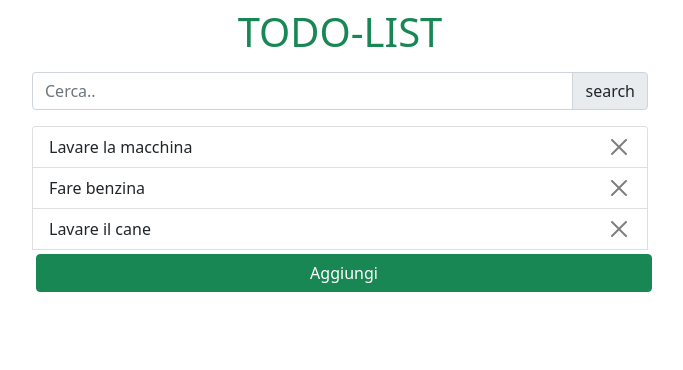
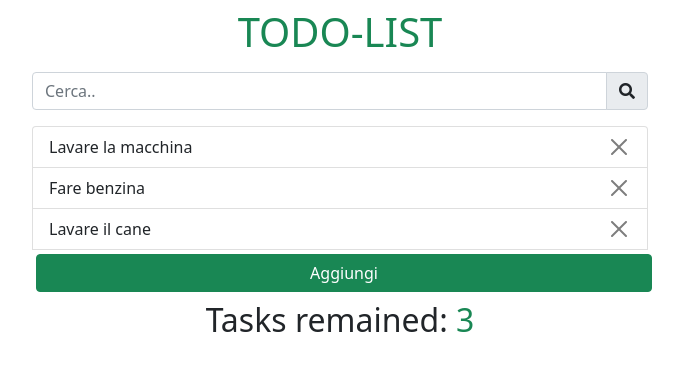
Before and after one commit to Roccofranchini/vue-todolist, a plain HTML site: page index.html in a window 1280 px wide. Shown: the whole page, without its empty margins (300-983 px from the left). Drawn offline with nearby package versions, Linux system fonts and the light colour scheme.

Commit message:
counter-added

```diff
--- a/css/style.css
+++ b/css/style.css
@@ -21,3 +21,7 @@ li {
 	box-shadow: 0 0 0 0.25rem rgba(26, 225, 36, 0.25);
 	opacity: 1;
 }
+
+.counter {
+	text-align: center;
+}
--- a/index.html
+++ b/index.html
@@ -4,6 +4,11 @@
 		<meta charset="UTF-8" />
 		<meta http-equiv="X-UA-Compatible" content="IE=edge" />
 		<meta name="viewport" content="width=device-width, initial-scale=1.0" />
+		<link
+			rel="stylesheet"
+			href="https://cdnjs.cloudflare.com/ajax/libs/font-awesome/5.15.3/css/all.min.css"
+			referrerpolicy="no-referrer"
+		/>
 		<link
 			href="https://cdn.jsdelivr.net/npm/bootstrap@5.0.2/dist/css/bootstrap.min.css"
 			rel="stylesheet"
@@ -33,7 +38,7 @@
 						v-model="searchTerm"
 						@keyup.enter="addTask"
 					/>
-					<span class="input-group-text">search</span>
+					<span class="input-group-text"><i class="fas fa-search"></i></span>
 				</div>
 				<div v-if="!tasks.length" class="input-group">
 					<ul class="w-100">
@@ -110,6 +115,9 @@
 						</button>
 					</li>
 				</ul>
+				<p class="counter text-center fs-2" v-if="tasks.length">
+					Tasks remained: <span class="text-success">{{tasks.length}}</span>
+				</p>
 			</main>
 		</div>
 		<script src="./js/script.js"></script>
```
